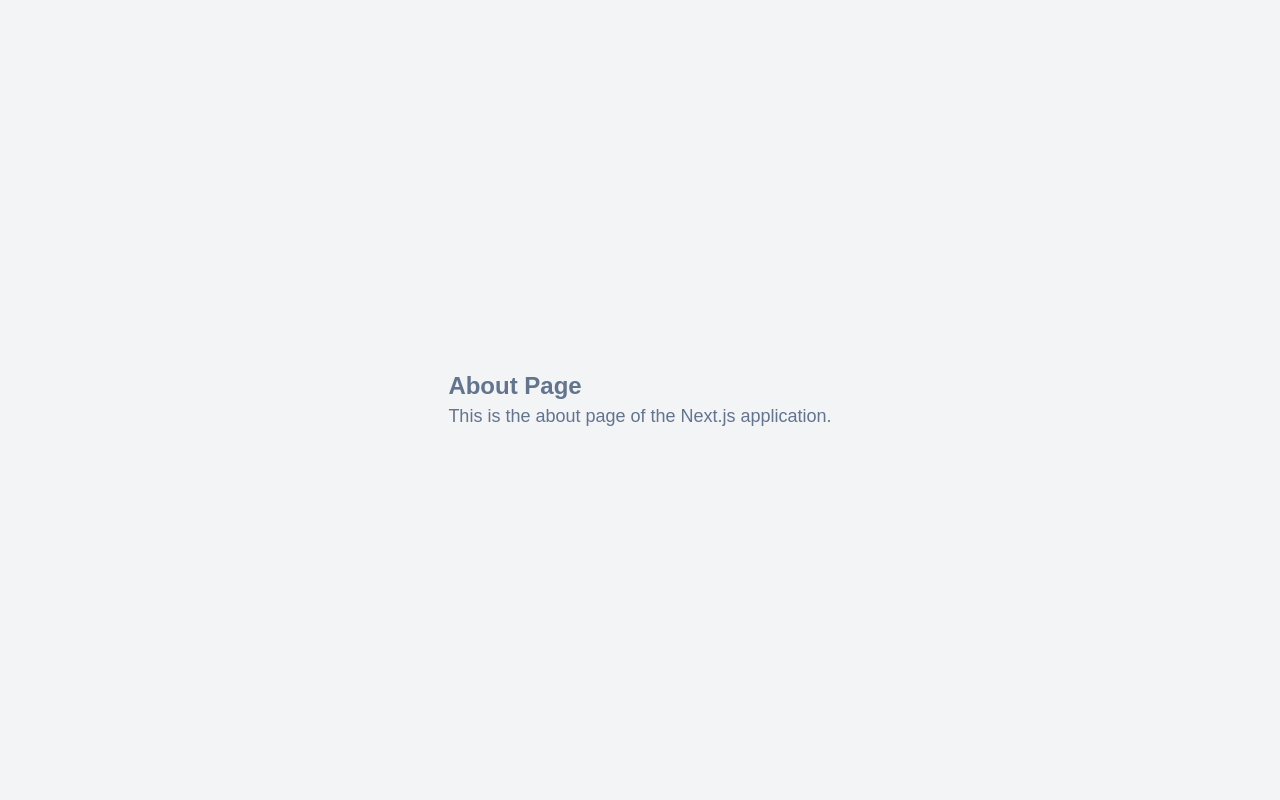
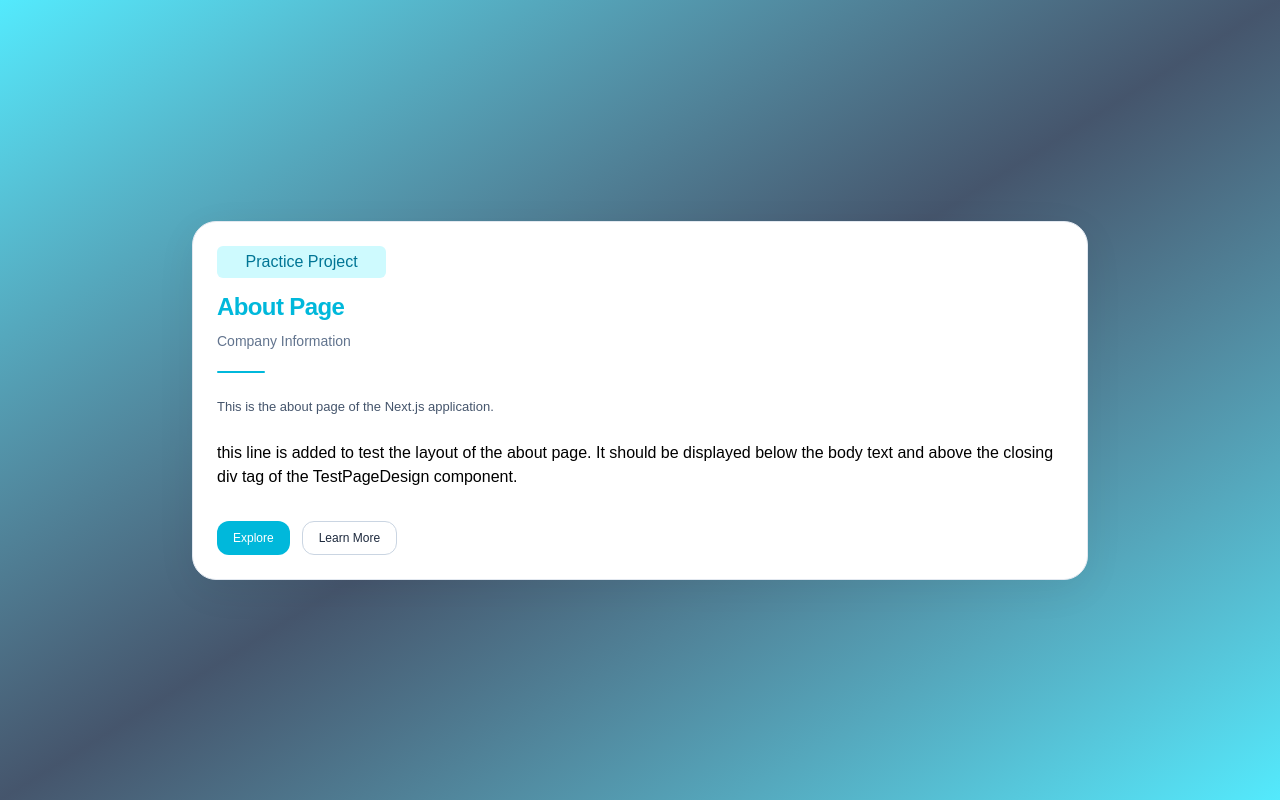
Before and after one commit to Rimon-Mahamud-Rony/nextJsPractice, a Next.js app: page /about in a window 1280 px wide. Built offline with nearby package versions, Linux system fonts and the light colour scheme.

Commit message:
ci: TestPageDesign -- custom design

```diff
--- a/app/about/page.tsx
+++ b/app/about/page.tsx
@@ -1,10 +1,18 @@
-export default function Home() {
+import TestPageDesign from "../components/TestPageDesign"
+export default function About() {
     return (
-        <div className="w-full h-screen items-center flex flex-row justify-center bg-gray-100">
-            <div className="text-slate-500">
-                <h1 className="text-2xl font-bold">About Page</h1>
-                <h2 className="text-lg">This is the about page of the Next.js application.</h2>
-            </div>
-        </div>
-    )
+      <>
+        <TestPageDesign
+          heading="About Page"
+          subject="Company Information"
+          body="This is the about page of the Next.js application."
+        >
+          <div className="mt-5 text-black">
+            <p>
+              this line is added to test the layout of the about page. It should be displayed below the body text and above the closing div tag of the TestPageDesign component.
+            </p>
+          </div>
+        </TestPageDesign>
+      </>
+    );
 }
--- /dev/null
+++ b/app/components/TestPageDesign.tsx
@@ -0,0 +1,57 @@
+import { ReactNode } from "react";
+
+type TestPageDesignProps = {
+  heading: string;
+  subject: string;
+  body: string;
+  children: ReactNode;
+};
+
+export default function TestPageDesign({
+  heading,
+  subject,
+  body,
+  children
+}: TestPageDesignProps) {
+  return (
+    <div className="min-h-screen bg-linear-to-br from-cyan-300 via-slate-600 to-cyan-300 flex items-center justify-center px-4 py-8">
+      {/* Main Card */}
+      <div className="w-full max-w-4xl rounded-3xl bg-white shadow-[0_10px_40px_rgba(0,0,0,0.06)] border border-slate-200 p-6">
+        {/* Top Blur Decoration */}
+        <div className=" bg-cyan-100 text-cyan-700 p-1 rounded-md w-1/5 text-center mb-3">
+          Practice Project
+        </div>
+
+        {/* Heading */}
+        <h1 className="text-2xl font-bold tracking-tight text-cyan-500 leading-snug">
+          {heading}
+        </h1>
+
+        {/* Subject */}
+        <h2 className="mt-2 text-sm font-medium text-slate-500">{subject}</h2>
+
+        {/* Divider */}
+        <div className="w-12 h-[2px] bg-cyan-500 rounded-full mt-5"></div>
+
+        {/* Body */}
+        <p className="mt-5 text-[13px] leading-7 text-slate-600">{body}</p>
+
+        {/* Children Content */}
+        <div className="mt-5">
+          {children}
+        </div>
+
+        {/* Bottom Buttons */}
+        <div className="mt-8 flex gap-3">
+          <button className="rounded-xl bg-cyan-500 px-4 py-2 text-xs font-medium text-white hover:bg-cyan-600 transition-all duration-300 cursor-pointer">
+            Explore
+          </button>
+
+          <button className="rounded-xl border border-slate-300 px-4 py-2 text-xs font-medium text-slate-800 hover:bg-slate-300 transition-all duration-300 cursor-pointer">
+            Learn More
+          </button>
+        </div>
+      </div>
+    </div>
+  );
+}
--- a/app/product/page.tsx
+++ b/app/product/page.tsx
@@ -1,12 +1,18 @@
+import TestPageDesign from "../components/TestPageDesign"
 export default function Product() {
   return (
 
-    <div className="w-full h-screen items-center flex flex-row justify-center bg-gray-100">
-        <div className="text-slate-500">
-            <h1 className="text-2xl font-bold text-cyan-500">Product Page</h1>
-            <h2 className="text-lg">This is the product page of the Next.js application.</h2>
-        </div>
-    </div>
+    <TestPageDesign
+      heading="Product Page"
+      subject="Our Products"
+      body="This is the product page of the Next.js application. You can add more content here to display information about your products."
+    >
+      <div className="mt-5 text-black">
+        <p>
+          This is the product page of the Next.js application. You can add more content here to display information about your products.
+        </p>
+      </div>
+    </TestPageDesign>
 
   );
 }
```
